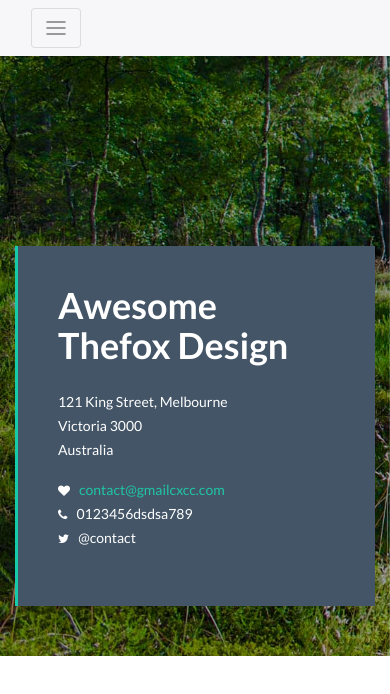
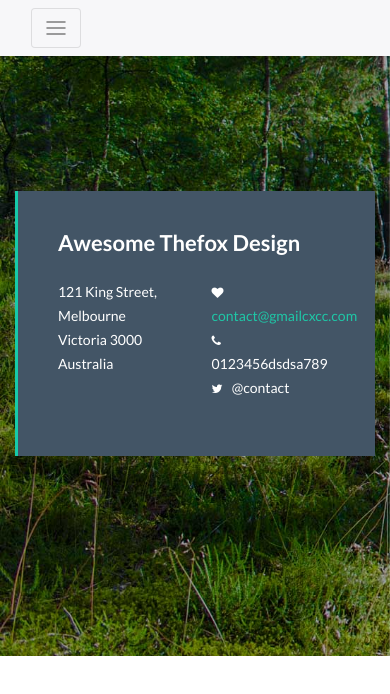
Before and after one commit to huynvn010193/HTML-CSS, a website: page ThemFox/contact.html in a window 390 px wide. Drawn offline with Linux system fonts and the light colour scheme.

Commit message:
Done clip xu ly css cho lien he tren di dong

```diff
--- a/ThemFox/contact.html
+++ b/ThemFox/contact.html
@@ -50,12 +50,12 @@
               <div class="col-sm-12">
                 <h1>Awesome Thefox Design</h1>
               </div>
-              <div class="col-sm-6">
+              <div class="col-sm-6 col-xs-6">
                 <p>121 King Street, Melbourne <br/>
                   Victoria 3000 <br/>
                   Australia</p>
               </div>
-              <div class="col-sm-6">
+              <div class="col-sm-6 col-xs-6">
                 <ul>
                   <li><i class="fa fa-heart"></i><span class="email">contact@gmailcxcc.com</span></li>
                   <li><i class="fa fa-phone"></i><span>0123456dsdsa789</span></li>
--- a/ThemFox/css/stylesheet.css
+++ b/ThemFox/css/stylesheet.css
@@ -154,6 +154,13 @@ body,html {
     padding: 9px 27px;
     margin-top: 22px;
   }
+  /*Thông tin liên hệ trên mobile*/
+  .ttlienhe .thongtin {
+    margin-top: 135px;
+  }
+  .thongtin h1 {
+    font-size: 22px;
+  }
   /*============EndTop==============*/
 
   /*============Menu==============*/
```
